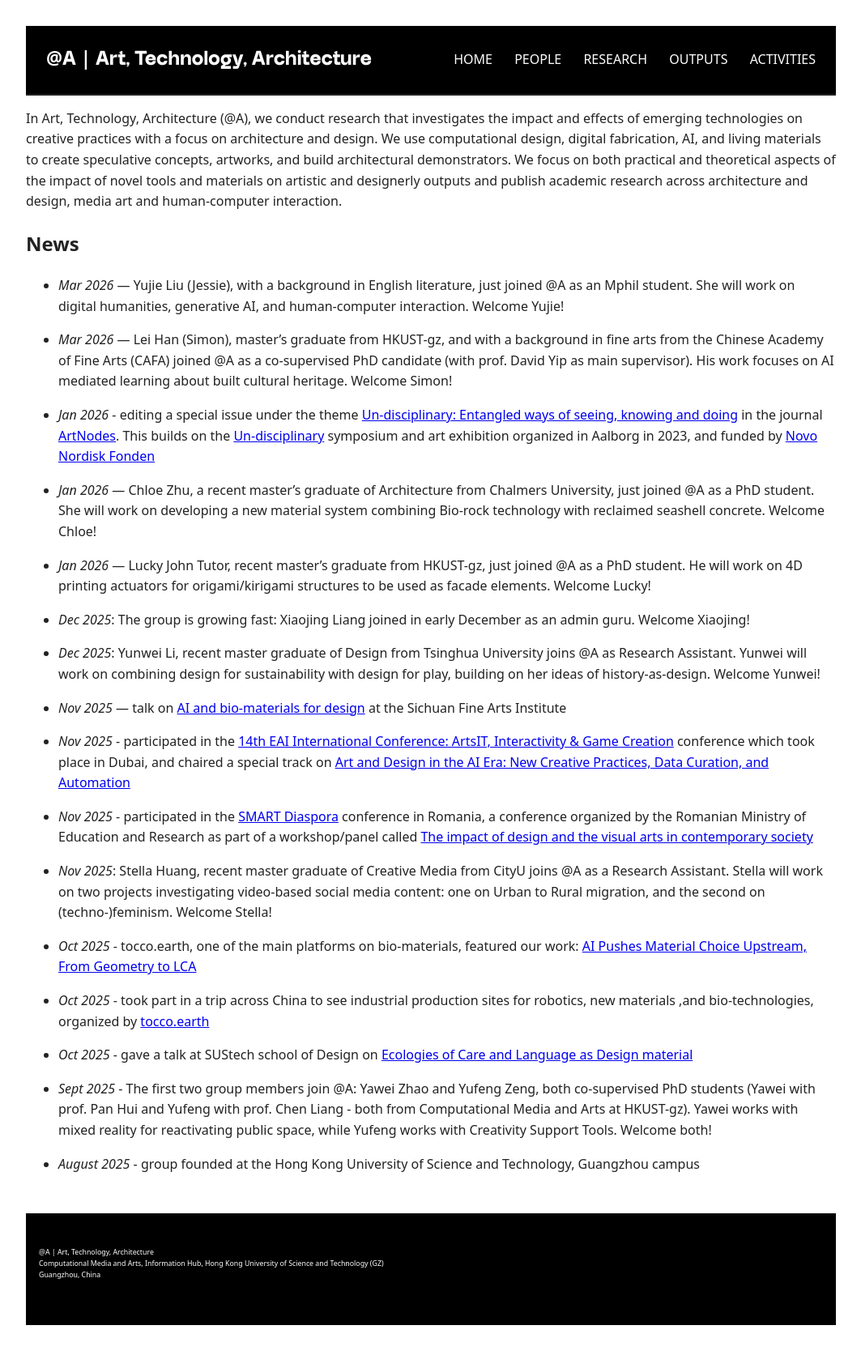
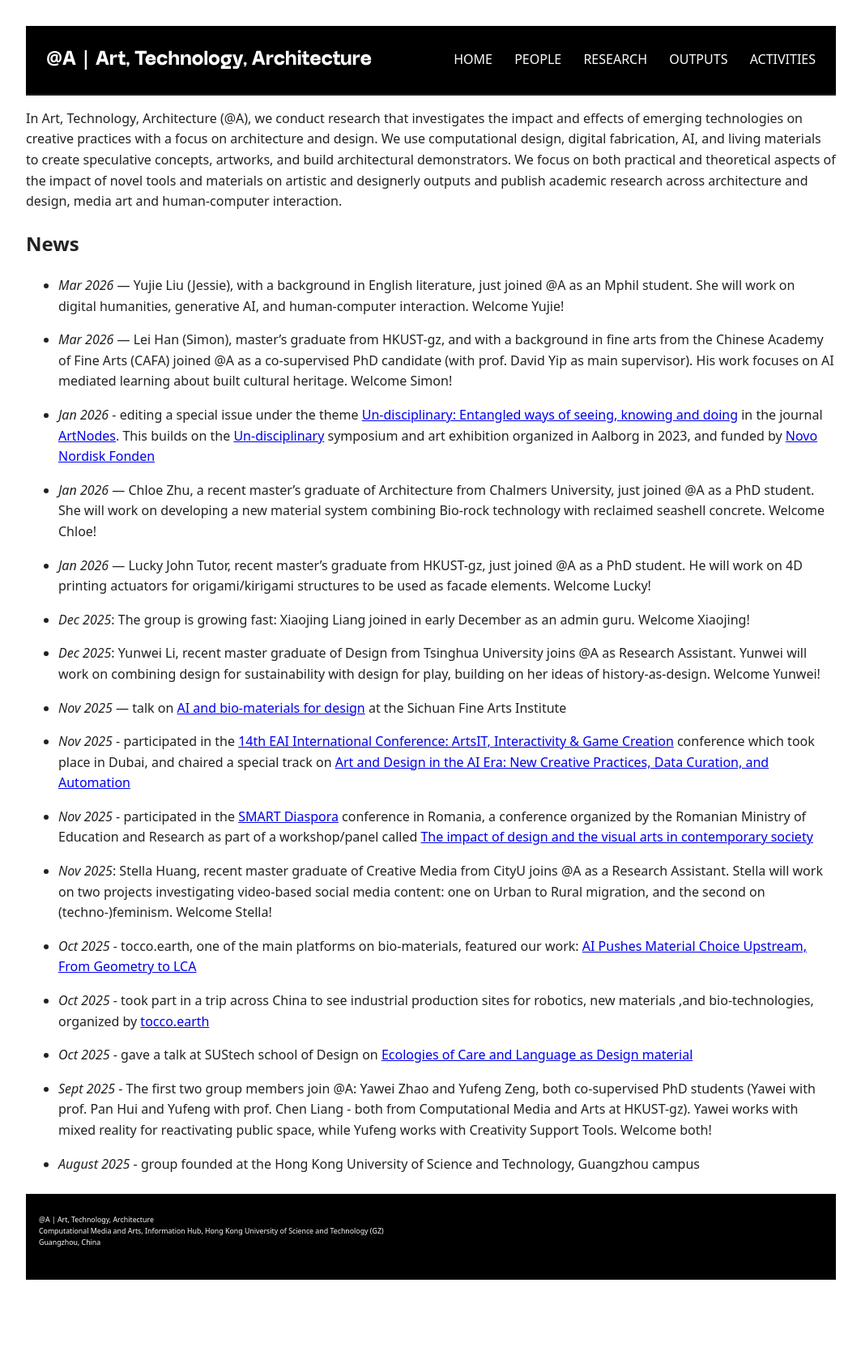
Before and after one commit to anqua/at-a, a Jekyll site: the page built from index.md, in a window 1280 px wide. Shown: the whole page at 81% size, without its empty margins (108-1171 px from the left). Built offline with Jekyll 4.4.1, drawn with Linux system fonts in a browser that asks for light colours; some web fonts are replaced; after the commit the page ends 1612 px from its top, so only the background shows below that.

Commit message:
Update style.css

```diff
--- a/assets/css/style.css
+++ b/assets/css/style.css
@@ -206,8 +206,8 @@ h1 {
 
   background-color: #000; /* black */
   color: #fff;
-  margin-top: 3em;
-  padding: 2em 1em;
+  margin-top: 1.5em;
+  padding: 1em 1em;
 }
 
 .footer-inner {
```
